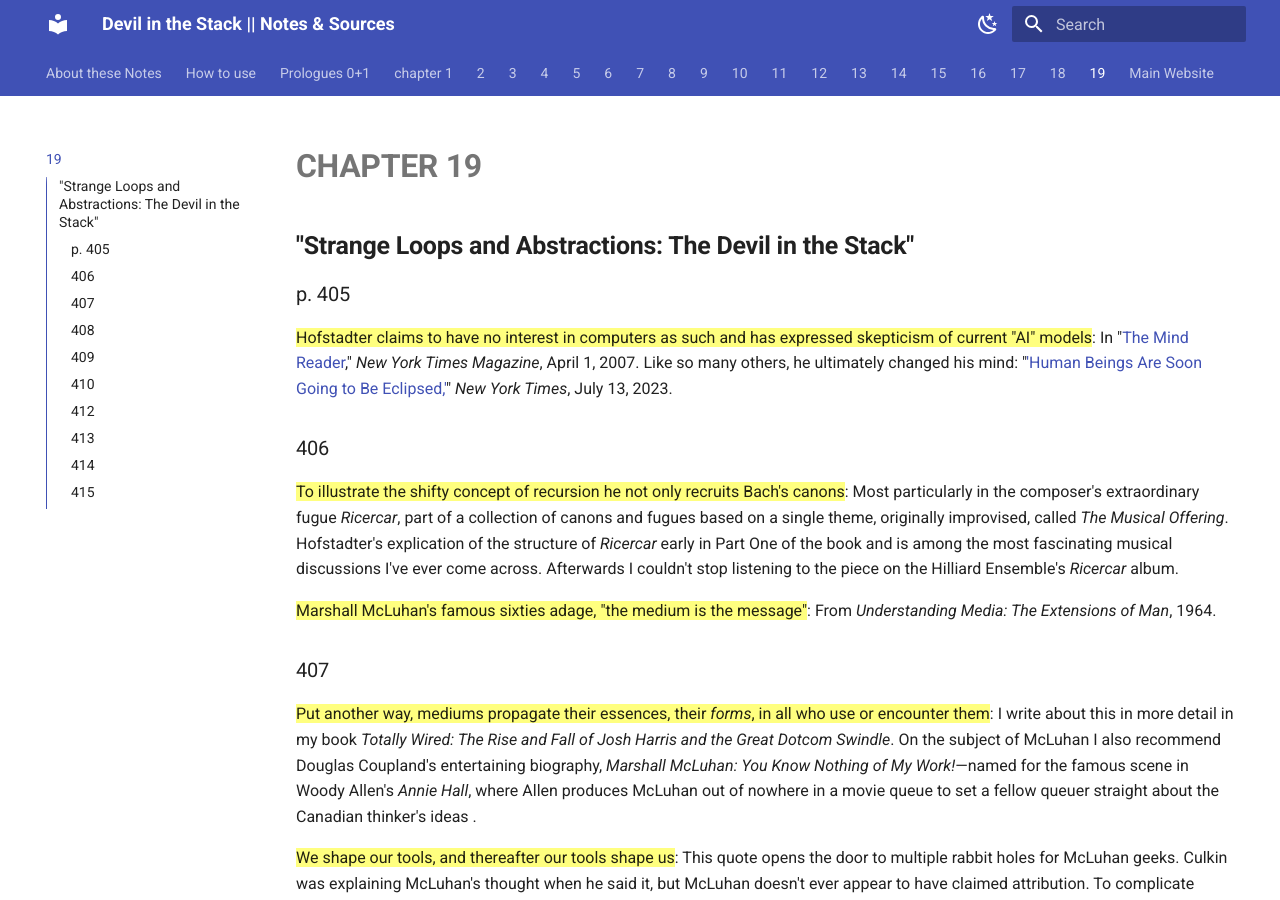
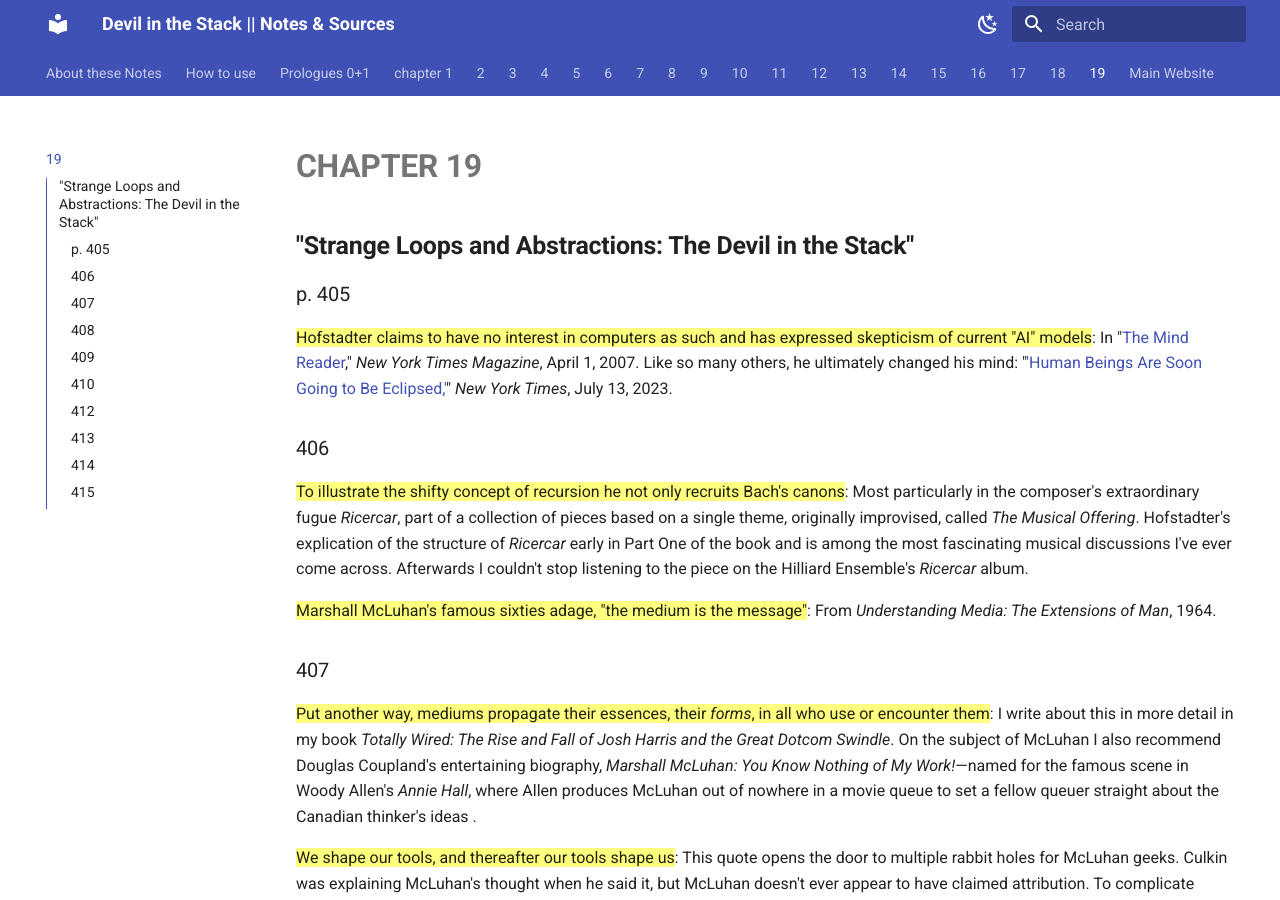
Before and after one commit to zappascout/devil_notes-sources, an MkDocs documentation site: the page built from docs/notes_19_devil.md, in a window 1280 px wide and 900 px high. Built offline with MkDocs 1.6.1 and Material for MkDocs 9.7.7, drawn with Linux system fonts in a browser that asks for light colours.

Commit message:
tidy bach

```diff
--- a/docs/notes_19_devil.md
+++ b/docs/notes_19_devil.md
@@ -12,7 +12,7 @@ Eclipsed,'][ec]" *New York Times*, July 13, 2023.
 ###406
 ==To illustrate the shifty concept of recursion he not only
 recruits Bach's canons==:
-Most particularly in the composer's extraordinary fugue *Ricercar*, part of a collection of canons and fugues based on a single theme, originally improvised, called *The Musical Offering*. Hofstadter's explication of the structure of *Ricercar* early in Part One of the book and is among the most fascinating musical discussions I've ever come across. Afterwards I couldn't stop listening to the piece on the Hilliard Ensemble's *Ricercar* album.
+Most particularly in the composer's extraordinary fugue *Ricercar*, part of a collection of pieces based on a single theme, originally improvised, called *The Musical Offering*. Hofstadter's explication of the structure of *Ricercar* early in Part One of the book and is among the most fascinating musical discussions I've ever come across. Afterwards I couldn't stop listening to the piece on the Hilliard Ensemble's *Ricercar* album.
 
 ==Marshall McLuhan's famous sixties adage, "the medium is the
 message"==:
```
